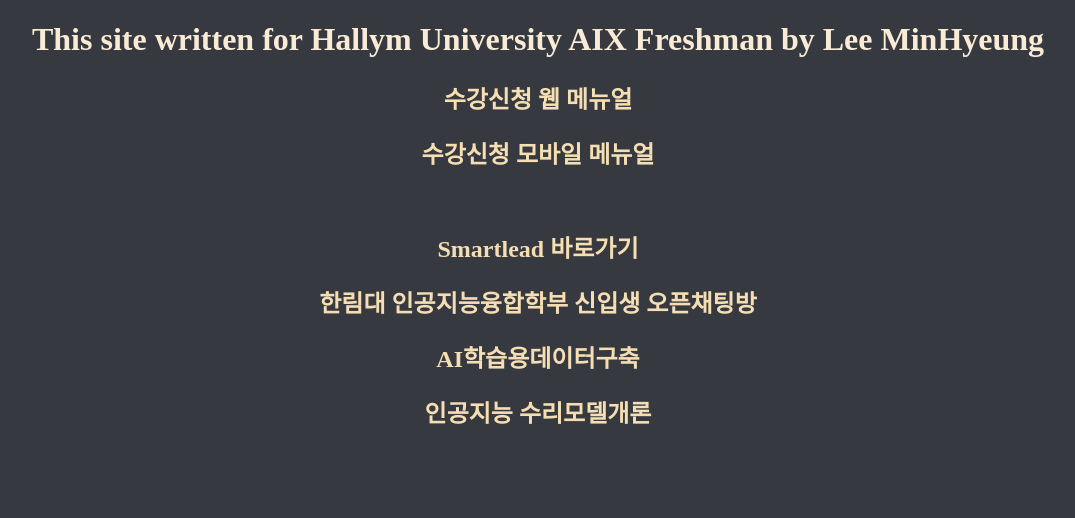
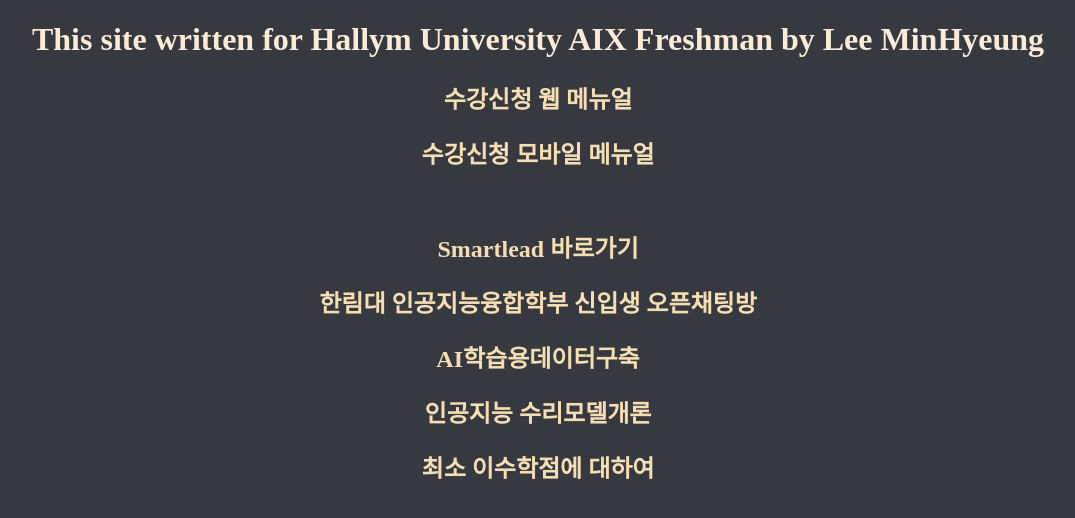
Before and after one commit to Leecarry16/Leecarry16.github.io, a plain HTML site: page aix_new_member.html in a window 1280 px wide. Shown: the whole page, without its empty margins (102-1177 px from the left). Drawn offline with Linux system fonts and the light colour scheme.

Commit message:
Add files via upload

```diff
--- a/aix_new_member.html
+++ b/aix_new_member.html
@@ -22,6 +22,7 @@
         <h2><strong><a href="https://open.kakao.com/o/gfzz5eWd" target="_blank">한림대 인공지능융합학부 신입생 오픈채팅방</a></strong></h2>
         <h2><strong><a href="https://haksa.hallym.ac.kr/hluv/core?attribute=lectPlan&params=729013@1@02&p_gyosu_id=43042&p_eng_yn=K&fake=Wed%20Feb%2023%202022%2016:58:03%20GMT+0900%20(%ED%95%9C%EA%B5%AD%20%ED%91%9C%EC%A4%80%EC%8B%9C)" target="_blank">AI학습용데이터구축</a></strong></h2>
         <h2><strong><a href="https://haksa.hallym.ac.kr/hluv/core?attribute=lectPlan&params=729022@1@01&p_gyosu_id=42001&p_eng_yn=K&fake=Wed%20Feb%2023%202022%2017:02:44%20GMT+0900%20(%ED%95%9C%EA%B5%AD%20%ED%91%9C%EC%A4%80%EC%8B%9C)" target="_blank">인공지능 수리모델개론</a></strong></h2>
+        <h2><strong><a href="https://github.com/Leecarry16/Leecarry16.github.io/blob/main/Issuhakjum.png" target="_blank">최소 이수학점에 대하여</a></strong></h2>
 
 
         </div>
```
